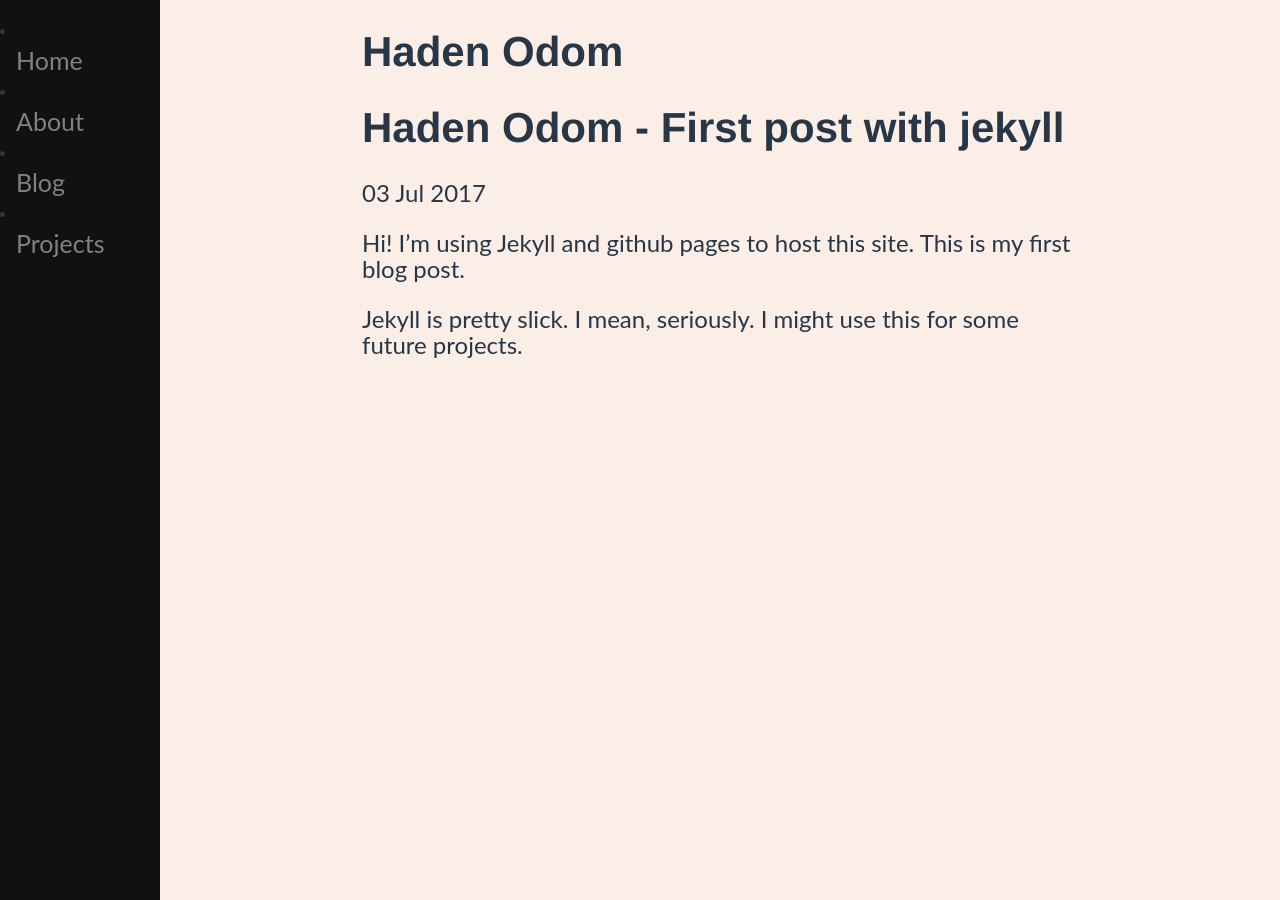
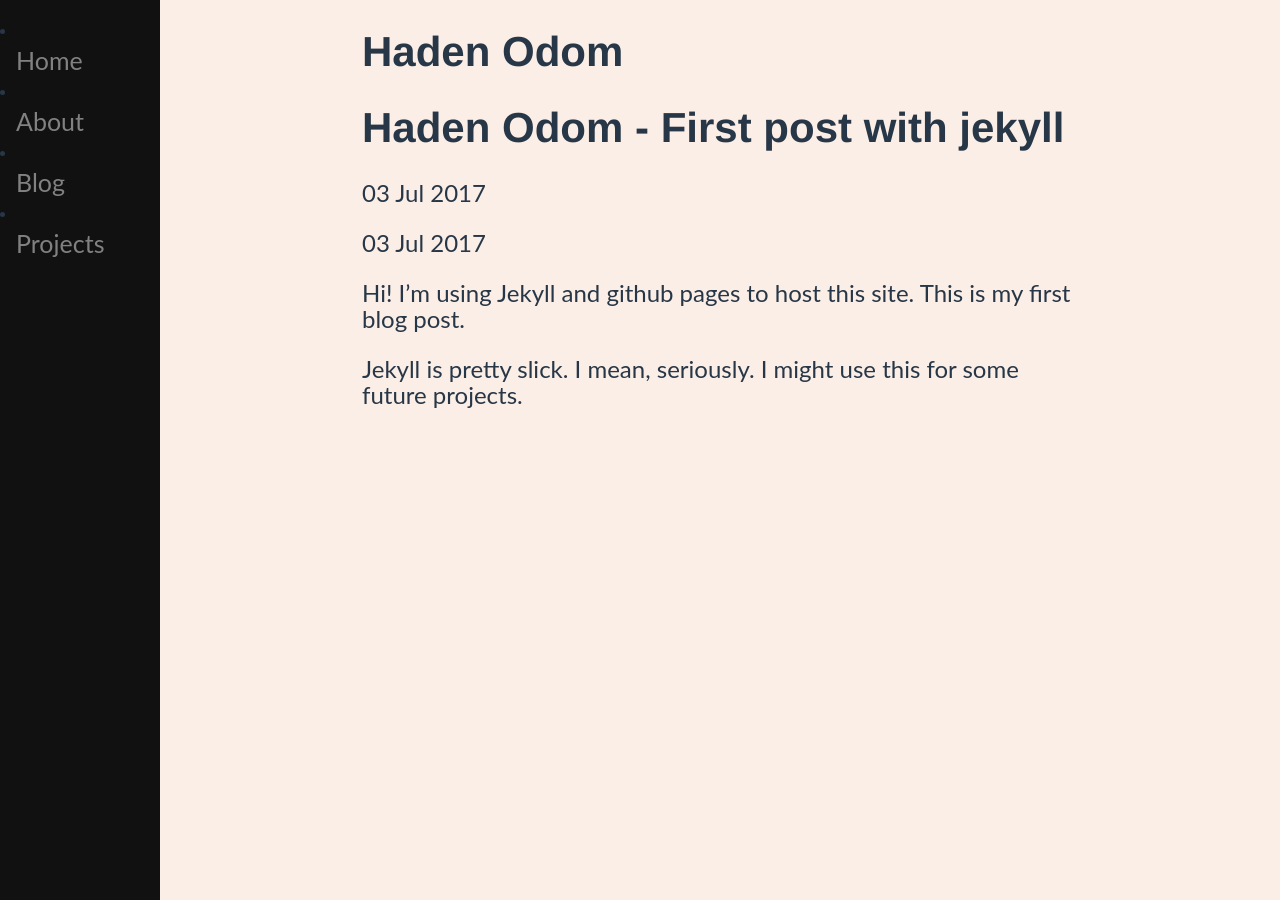
Before and after one commit to hadenodom/hadenodom.github.io, a Jekyll site: the page built from _posts/2017-07-03-First-post-with-jekyll.md, in a window 1280 px wide. Built offline with Jekyll 4.4.1, drawn with Linux system fonts in a browser that asks for light colours.

Commit message:
First commit from Atom using Github plugin

```diff
--- a/_layouts/post.html
+++ b/_layouts/post.html
@@ -3,7 +3,7 @@ layout: default
 ---
 <h1>{{ page.title }}</h1>
 <p class="meta">{{ page.date | date_to_string }}</p>
-
+<p>{{page.date | date_to_string}}
 <div class="post">
   {{ content }}
 </div>
```
